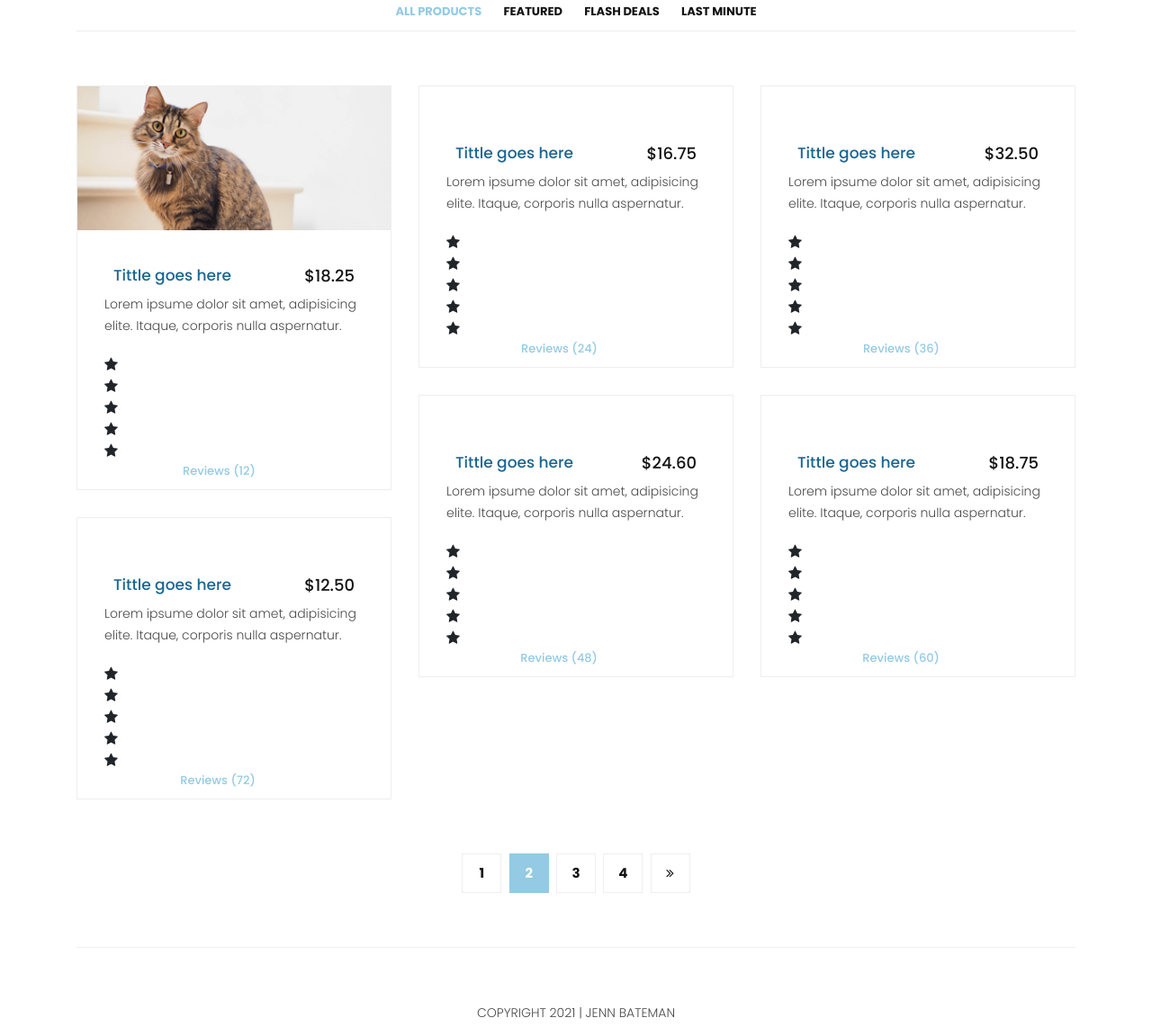
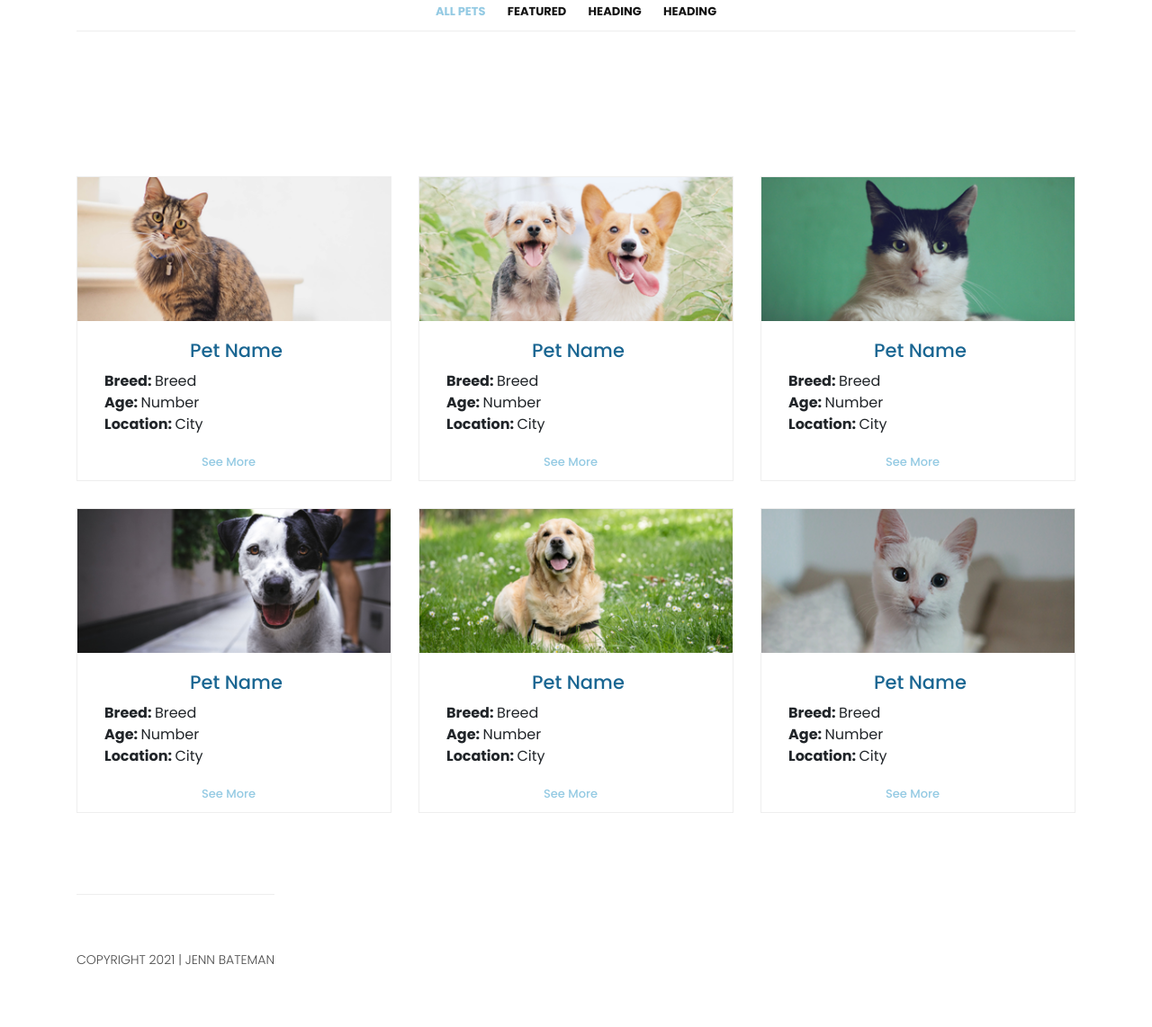
Before and after one commit to jbateman23/thepetshop, a plain HTML site: page pets.html in a window 1280 px wide. Shown: the part 576-1718 px from the top of the page at 90% size. Drawn offline with Linux system fonts and the light colour scheme.

Commit message:
adding content

```diff
--- a/pets.html
+++ b/pets.html
@@ -83,7 +83,7 @@ https://templatemo.com/tm-546-sixteen-clothing
           <div class="col-md-12">
             <div class="text-content">
               <h4>new arrivals</h4>
-              <h2>sixteen products</h2>
+              <h2>the pet shop</h2>
             </div>
           </div>
         </div>
@@ -97,135 +97,95 @@ https://templatemo.com/tm-546-sixteen-clothing
           <div class="col-md-12">
             <div class="filters">
               <ul>
-                  <li class="active" data-filter="*">All Products</li>
+                  <li class="active" data-filter="*">All Pets</li>
                   <li data-filter=".des">Featured</li>
-                  <li data-filter=".dev">Flash Deals</li>
-                  <li data-filter=".gra">Last Minute</li>
+                  <li data-filter=".dev">Heading</li>
+                  <li data-filter=".gra">Heading</li>
               </ul>
             </div>
           </div>
+          <div class="latest-products">
+            <div class="container">
+              <div class="row">
                 <div class="col-md-12">
-            <div class="filters-content">
-                <div class="row grid">
-                    <div class="col-lg-4 col-md-4 all des">
+                </div>
+                <div class="col-md-4">
                   <div class="product-item">
-                        <a href="#"><img src="assets/images/pet01.png" alt=""></a>
+                    <a href="#"><img src="assets/images/pet01.png" alt="pet1"></a>
                     <div class="down-content">
-                          <a href="#"><h4>Tittle goes here</h4></a>
-                          <h6>$18.25</h6>
-                          <p>Lorem ipsume dolor sit amet, adipisicing elite. Itaque, corporis nulla aspernatur.</p>
-                          <ul class="stars">
-                            <li><i class="fa fa-star"></i></li>
-                            <li><i class="fa fa-star"></i></li>
-                            <li><i class="fa fa-star"></i></li>
-                            <li><i class="fa fa-star"></i></li>
-                            <li><i class="fa fa-star"></i></li>
-                          </ul>
-                          <span>Reviews (12)</span>
+                      <p>
+                      <h2>Pet Name</h2>
+                        <b>Breed: </b>Breed<br>
+                        <b>Age: </b>Number<br>
+                        <b>Location: </b>City<br></p>
+                        <span>See More</span>
                     </div>
                   </div>
                 </div>
-                    <div class="col-lg-4 col-md-4 all dev">
+                <div class="col-md-4">
                   <div class="product-item">
-                        <a href="#"><img src="assets/images/product_02.jpg" alt=""></a>
+                    <a href="#"><img src="assets/images/pet02.png" alt=""></a>
                     <div class="down-content">
-                          <a href="#"><h4>Tittle goes here</h4></a>
-                          <h6>$16.75</h6>
-                          <p>Lorem ipsume dolor sit amet, adipisicing elite. Itaque, corporis nulla aspernatur.</p>
-                          <ul class="stars">
-                            <li><i class="fa fa-star"></i></li>
-                            <li><i class="fa fa-star"></i></li>
-                            <li><i class="fa fa-star"></i></li>
-                            <li><i class="fa fa-star"></i></li>
-                            <li><i class="fa fa-star"></i></li>
-                          </ul>
-                          <span>Reviews (24)</span>
+                      <p>
+                      <h2>Pet Name</h2>
+                        <b>Breed: </b>Breed<br>
+                        <b>Age: </b>Number<br>
+                        <b>Location: </b>City<br></p>
+                        <span>See More</span>
                     </div>
                   </div>
                 </div>
-                    <div class="col-lg-4 col-md-4 all gra">
+                <div class="col-md-4">
                   <div class="product-item">
-                        <a href="#"><img src="assets/images/product_03.jpg" alt=""></a>
+                    <a href="#"><img src="assets/images/pet03.png" alt=""></a>
                     <div class="down-content">
-                          <a href="#"><h4>Tittle goes here</h4></a>
-                          <h6>$32.50</h6>
-                          <p>Lorem ipsume dolor sit amet, adipisicing elite. Itaque, corporis nulla aspernatur.</p>
-                          <ul class="stars">
-                            <li><i class="fa fa-star"></i></li>
-                            <li><i class="fa fa-star"></i></li>
-                            <li><i class="fa fa-star"></i></li>
-                            <li><i class="fa fa-star"></i></li>
-                            <li><i class="fa fa-star"></i></li>
-                          </ul>
-                          <span>Reviews (36)</span>
+                      <p>
+                      <h2>Pet Name</h2>
+                        <b>Breed: </b>Breed<br>
+                        <b>Age: </b>Number<br>
+                        <b>Location: </b>City<br></p>
+                        <span>See More</span>
                     </div>
                   </div>
                 </div>
-                    <div class="col-lg-4 col-md-4 all gra">
+                <div class="col-md-4">
                   <div class="product-item">
-                        <a href="#"><img src="assets/images/product_04.jpg" alt=""></a>
+                    <a href="#"><img src="assets/images/pet04.png" alt=""></a>
                     <div class="down-content">
-                          <a href="#"><h4>Tittle goes here</h4></a>
-                          <h6>$24.60</h6>
-                          <p>Lorem ipsume dolor sit amet, adipisicing elite. Itaque, corporis nulla aspernatur.</p>
-                          <ul class="stars">
-                            <li><i class="fa fa-star"></i></li>
-                            <li><i class="fa fa-star"></i></li>
-                            <li><i class="fa fa-star"></i></li>
-                            <li><i class="fa fa-star"></i></li>
-                            <li><i class="fa fa-star"></i></li>
-                          </ul>
-                          <span>Reviews (48)</span>
+                      <p>
+                      <h2>Pet Name</h2>
+                        <b>Breed: </b>Breed<br>
+                        <b>Age: </b>Number<br>
+                        <b>Location: </b>City<br></p>
+                        <span>See More</span>
                     </div>
                   </div>
                 </div>
-                    <div class="col-lg-4 col-md-4 all dev">
+                <div class="col-md-4">
                   <div class="product-item">
-                        <a href="#"><img src="assets/images/product_05.jpg" alt=""></a>
+                    <a href="#"><img src="assets/images/pet05.png" alt=""></a>
                     <div class="down-content">
-                          <a href="#"><h4>Tittle goes here</h4></a>
-                          <h6>$18.75</h6>
-                          <p>Lorem ipsume dolor sit amet, adipisicing elite. Itaque, corporis nulla aspernatur.</p>
-                          <ul class="stars">
-                            <li><i class="fa fa-star"></i></li>
-                            <li><i class="fa fa-star"></i></li>
-                            <li><i class="fa fa-star"></i></li>
-                            <li><i class="fa fa-star"></i></li>
-                            <li><i class="fa fa-star"></i></li>
-                          </ul>
-                          <span>Reviews (60)</span>
+                      <p>
+                      <h2>Pet Name</h2>
+                        <b>Breed: </b>Breed<br>
+                        <b>Age: </b>Number<br>
+                        <b>Location: </b>City<br></p>
+                        <span>See More</span>
                     </div>
                   </div>
                 </div>
-                    <div class="col-lg-4 col-md-4 all des">
+                <div class="col-md-4">
                   <div class="product-item">
-                        <a href="#"><img src="assets/images/product_06.jpg" alt=""></a>
+                    <a href="#"><img src="assets/images/pet06.png" alt=""></a>
                     <div class="down-content">
-                          <a href="#"><h4>Tittle goes here</h4></a>
-                          <h6>$12.50</h6>
-                          <p>Lorem ipsume dolor sit amet, adipisicing elite. Itaque, corporis nulla aspernatur.</p>
-                          <ul class="stars">
-                            <li><i class="fa fa-star"></i></li>
-                            <li><i class="fa fa-star"></i></li>
-                            <li><i class="fa fa-star"></i></li>
-                            <li><i class="fa fa-star"></i></li>
-                            <li><i class="fa fa-star"></i></li>
-                          </ul>
-                          <span>Reviews (72)</span>
+                      <p>
+                      <h2>Pet Name</h2>
+                        <b>Breed: </b>Breed<br>
+                        <b>Age: </b>Number<br>
+                        <b>Location: </b>City<br></p>
+                        <span>See More</span>
                     </div>
                   </div>
-                    </div>
-                </div>
-            </div>
-          </div>
-          <div class="col-md-12">
-            <ul class="pages">
-              <li><a href="#">1</a></li>
-              <li class="active"><a href="#">2</a></li>
-              <li><a href="#">3</a></li>
-              <li><a href="#">4</a></li>
-              <li><a href="#"><i class="fa fa-angle-double-right"></i></a></li>
-            </ul>
                 </div>
               </div>
             </div>
```
Lines whose indentation alone changed are shown as unchanged.
